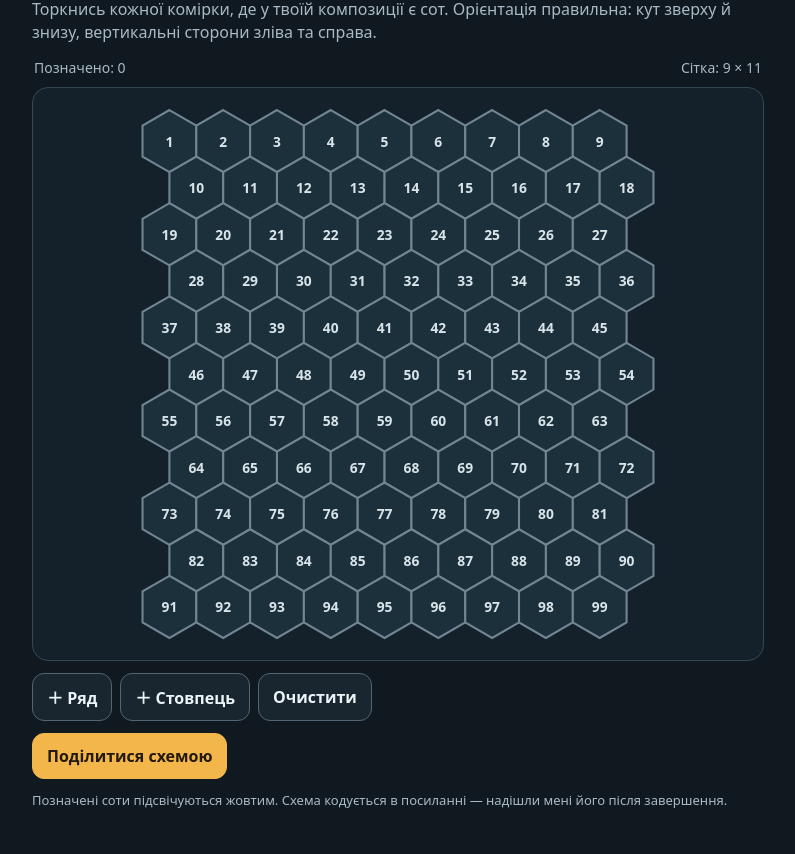
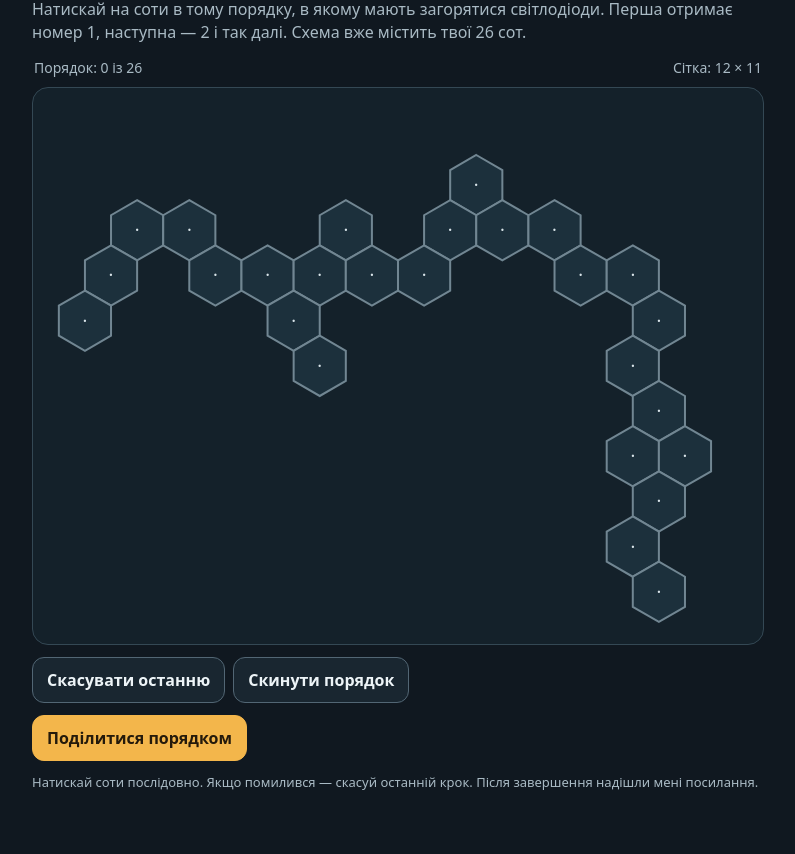
Before and after one commit to DenZel011/Firelight, a plain HTML site: page hex-grid/index.html in a window 1280 px wide. Shown: the part 69-923 px from the top of the page, without its empty margins (242-1037 px from the left). Drawn offline with Linux system fonts and the light colour scheme.

Commit message:
Add manual LED sequence editor for custom hex layout

```diff
--- a/hex-grid/index.html
+++ b/hex-grid/index.html
@@ -4,84 +4,56 @@
 <meta charset="utf-8">
 <meta name="viewport" content="width=device-width,initial-scale=1,maximum-scale=3,viewport-fit=cover">
 <meta name="theme-color" content="#101820">
-<title>Карта сот — Firelight</title>
+<title>Порядок світлодіодів — Firelight</title>
 <style>
 :root{color-scheme:dark;--bg:#101820;--panel:#192630;--line:#526674;--text:#edf4f7;--muted:#a9bac4;--active:#f3b64b;--activeStroke:#ffe0a0}
-*{box-sizing:border-box}
-body{margin:0;background:var(--bg);color:var(--text);font:16px system-ui,-apple-system,Segoe UI,sans-serif}
-main{max-width:760px;margin:auto;padding:20px 14px 30px}
-h1{font-size:24px;margin:0 0 6px}
-p{color:var(--muted);line-height:1.45;margin:6px 0 14px}
-.toolbar{display:flex;gap:8px;flex-wrap:wrap;margin:12px 0}
-button{border:1px solid #526674;background:var(--panel);color:var(--text);padding:11px 14px;border-radius:12px;font:inherit;font-weight:600}
-button.primary{background:var(--active);border-color:var(--active);color:#241a0b}
-button:active{transform:scale(.98)}
-.info{display:flex;justify-content:space-between;gap:12px;align-items:center;margin:10px 2px;color:var(--muted);font-size:14px}
-.canvas{background:#14212a;border:1px solid #344854;border-radius:16px;padding:8px;overflow:auto;touch-action:pan-x pan-y}
-svg{display:block;width:100%;height:auto;min-width:300px;max-height:68vh}
-.hex{cursor:pointer;outline:none}
-.hex polygon{fill:#1c303c;stroke:#718692;stroke-width:1.8;transition:fill .12s,stroke .12s}
-.hex.selected polygon{fill:var(--active);stroke:var(--activeStroke);stroke-width:2.5}
-.hex:focus polygon{stroke:#fff;stroke-width:3.5}
-.hex text{pointer-events:none;fill:#d9e4e9;font-size:12px;font-weight:700;text-anchor:middle;dominant-baseline:central}
-.hex.selected text{fill:#261b0b}
-.note{font-size:13px;margin-top:12px}
-@media(min-width:600px){main{padding-top:28px}.canvas{padding:14px}}
+*{box-sizing:border-box}body{margin:0;background:var(--bg);color:var(--text);font:16px system-ui,-apple-system,Segoe UI,sans-serif}
+main{max-width:760px;margin:auto;padding:20px 14px 30px}h1{font-size:24px;margin:0 0 6px}p{color:var(--muted);line-height:1.45;margin:6px 0 14px}
+.toolbar{display:flex;gap:8px;flex-wrap:wrap;margin:12px 0}button{border:1px solid var(--line);background:var(--panel);color:var(--text);padding:11px 14px;border-radius:12px;font:inherit;font-weight:600}button.primary{background:var(--active);border-color:var(--active);color:#241a0b}button:active{transform:scale(.98)}
+.info{display:flex;justify-content:space-between;gap:12px;align-items:center;margin:10px 2px;color:var(--muted);font-size:14px}.canvas{background:#14212a;border:1px solid #344854;border-radius:16px;padding:8px;overflow:auto;touch-action:pan-x pan-y}
+svg{display:block;width:100%;height:auto;min-width:300px;max-height:72vh}.hex{cursor:pointer;outline:none}.hex polygon{fill:#1c303c;stroke:#718692;stroke-width:1.8;transition:fill .12s,stroke .12s}.hex.marked polygon{fill:var(--active);stroke:var(--activeStroke);stroke-width:2.5}.hex:focus polygon{stroke:#fff;stroke-width:3.5}
+.hex text{pointer-events:none;fill:#d9e4e9;font-size:12px;font-weight:700;text-anchor:middle;dominant-baseline:central}.hex.marked text{fill:#261b0b}
+.note{font-size:13px;margin-top:12px}@media(min-width:600px){main{padding-top:28px}.canvas{padding:14px}}
 </style>
 </head>
-<body>
-<main>
-  <h1>Карта шестигранників</h1>
-  <p>Торкнись кожної комірки, де у твоїй композиції є сот. Орієнтація правильна: кут зверху й знизу, вертикальні сторони зліва та справа.</p>
-  <div class="info"><span id="count">Позначено: 0</span><span id="size">Сітка: 9 × 11</span></div>
-  <div class="canvas"><svg id="grid" role="group" aria-label="Інтерактивна сітка шестигранників"></svg></div>
-  <div class="toolbar">
-    <button id="addRow">＋ Ряд</button>
-    <button id="addCol">＋ Стовпець</button>
-    <button id="clear">Очистити</button>
-  </div>
-  <div class="toolbar">
-    <button class="primary" id="share">Поділитися схемою</button>
-  </div>
-  <p class="note" id="status">Позначені соти підсвічуються жовтим. Схема кодується в посиланні — надішли мені його після завершення.</p>
+<body><main>
+<h1>Порядок світлодіодів</h1>
+<p>Натискай на соти в тому порядку, в якому мають загорятися світлодіоди. Перша отримає номер 1, наступна — 2 і так далі. Схема вже містить твої 26 сот.</p>
+<div class="info"><span id="count">Порядок: 0 із 26</span><span>Сітка: 12 × 11</span></div>
+<div class="canvas"><svg id="grid" role="group" aria-label="Твоя схема з 26 сотами"></svg></div>
+<div class="toolbar">
+<button id="undo">Скасувати останню</button><button id="clear">Скинути порядок</button>
+</div>
+<div class="toolbar"><button class="primary" id="share">Поділитися порядком</button></div>
+<p class="note" id="status">Натискай соти послідовно. Якщо помилився — скасуй останній крок. Після завершення надішли мені посилання.</p>
 </main>
 <script>
 (()=>{
- const svg=document.getElementById('grid'),countEl=document.getElementById('count'),sizeEl=document.getElementById('size'),statusEl=document.getElementById('status');
- let rows=11,cols=9,selected=new Set();
+ const svg=document.getElementById('grid'),countEl=document.getElementById('count'),statusEl=document.getElementById('status');
+ const rows=11,cols=12,active=[107,118,131,19,25,26,29,31,32,33,36,38,39,40,41,42,45,46,48,52,59,64,70,83,94,95];
+ let order=[];
  const NS='http://www.w3.org/2000/svg',R=27,dx=Math.sqrt(3)*R,dy=1.5*R,margin=R+7;
  const el=(tag,attrs={})=>{const n=document.createElementNS(NS,tag);for(const [k,v] of Object.entries(attrs))n.setAttribute(k,v);return n};
- function encode(){const coords=[...selected].sort().join('.');return '#map='+rows+','+cols+':'+coords}
- function decode(){const m=location.hash.match(/^#map=(\d+),(\d+):(.*)$/);if(!m)return;rows=Math.max(1,Math.min(30,+m[1]));cols=Math.max(1,Math.min(24,+m[2]));selected=new Set((m[3]||'').split('.').filter(Boolean).map(Number).filter(n=>n>=0&&n<rows*cols))}
+ function encode(){return '#order='+rows+','+cols+':'+order.join('.')}
+ function decode(){const m=location.hash.match(/^#order=11,12:(.*)$/);if(m){const nums=(m[1]||'').split('.').filter(Boolean).map(Number);order=nums.filter((n,i)=>active.includes(n)&&nums.indexOf(n)===i)}}
  function draw(){
   svg.replaceChildren();
-  const w=(cols-1)*dx+dx/2+2*margin,h=(rows-1)*dy+2*margin;
-  svg.setAttribute('viewBox','0 0 '+w+' '+h);
-  svg.setAttribute('preserveAspectRatio','xMidYMid meet');
+  const w=cols*dx+margin*2,h=(rows-1)*dy+margin*2;
+  svg.setAttribute('viewBox','0 0 '+w+' '+h);svg.setAttribute('preserveAspectRatio','xMidYMid meet');
   for(let r=0;r<rows;r++)for(let c=0;c<cols;c++){
-   const id=r*cols+c,x=margin+c*dx+(r%2)*dx/2,y=margin+r*dy;
+   const id=r*cols+c;if(!active.includes(id))continue;
+   const x=margin+c*dx+(r%2)*dx/2,y=margin+r*dy,idx=order.indexOf(id);
    const pts=Array.from({length:6},(_,i)=>{const a=(-90+i*60)*Math.PI/180;return (x+R*Math.cos(a))+','+(y+R*Math.sin(a))}).join(' ');
-   const g=el('g',{class:'hex'+(selected.has(id)?' selected':''),tabindex:'0',role:'button','aria-label':'Ряд '+(r+1)+', стовпець '+(c+1)+(selected.has(id)?', позначено':', не позначено')});
-   g.append(el('polygon',{points:pts}));
-   const t=el('text',{x,y});t.textContent=String(id+1);g.append(t);
-   const toggle=()=>{if(selected.has(id))selected.delete(id);else selected.add(id);draw();history.replaceState(null,'',encode())};
-   g.addEventListener('click',toggle);g.addEventListener('keydown',e=>{if(e.key==='Enter'||e.key===' '){e.preventDefault();toggle()}});
-   svg.append(g);
+   const g=el('g',{class:'hex'+(idx>=0?' marked':''),tabindex:'0',role:'button','aria-label':'Ряд '+(r+1)+', стовпець '+(c+1)+(idx>=0?', номер '+(idx+1):', ще не пронумеровано')});
+   g.append(el('polygon',{points:pts}));const t=el('text',{x,y});t.textContent=idx>=0?String(idx+1):'·';g.append(t);
+   const toggle=()=>{if(order.includes(id)){statusEl.textContent='Ця сота вже має номер '+(order.indexOf(id)+1)+'. Для зміни порядку скасуй кроки до неї.';return}order.push(id);draw();history.replaceState(null,'',encode());statusEl.textContent='Додано крок '+order.length+'.'};
+   g.addEventListener('click',toggle);g.addEventListener('keydown',e=>{if(e.key==='Enter'||e.key===' '){e.preventDefault();toggle()}});svg.append(g);
   }
-  countEl.textContent='Позначено: '+selected.size;
-  sizeEl.textContent='Сітка: '+cols+' × '+rows;
+  countEl.textContent='Порядок: '+order.length+' із '+active.length;
  }
- document.getElementById('addRow').onclick=()=>{if(rows<30){rows++;draw();history.replaceState(null,'',encode())}};
- document.getElementById('addCol').onclick=()=>{if(cols<24){const next=new Set();for(const id of selected){const r=Math.floor(id/cols),c=id%cols;next.add(r*(cols+1)+c)}selected=next;cols++;draw();history.replaceState(null,'',encode())}};
- document.getElementById('clear').onclick=()=>{selected.clear();draw();history.replaceState(null,'',encode());statusEl.textContent='Позначки очищено.'};
- document.getElementById('share').onclick=async()=>{
-  const url=location.href.split('#')[0]+encode();
-  history.replaceState(null,'',encode());
-  try{await navigator.clipboard.writeText(url);statusEl.textContent='Посилання скопійовано. Надішли його мені в чат.'}
-  catch(e){statusEl.textContent='Скопіюй посилання з адресного рядка браузера.';prompt('Посилання на твою схему:',url)}
- };
+ document.getElementById('undo').onclick=()=>{if(order.length){const n=order.pop();draw();history.replaceState(null,'',encode());statusEl.textContent='Скасовано крок '+(order.length+1)+'.'}};
+ document.getElementById('clear').onclick=()=>{order=[];draw();history.replaceState(null,'',encode());statusEl.textContent='Порядок скинуто. Можеш почати заново.'};
+ document.getElementById('share').onclick=async()=>{const url=location.href.split('#')[0]+encode();history.replaceState(null,'',encode());try{await navigator.clipboard.writeText(url);statusEl.textContent='Посилання скопійовано. Надішли його мені в чат.'}catch(e){statusEl.textContent='Скопіюй посилання з адресного рядка браузера.';prompt('Посилання на твій порядок:',url)}};
  decode();draw();
 })();
-</script>
-</body>
-</html>
+</script></body></html>
```
